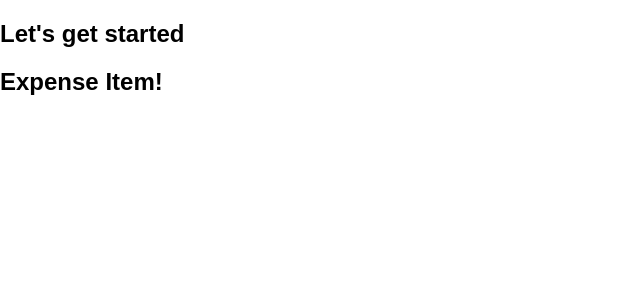
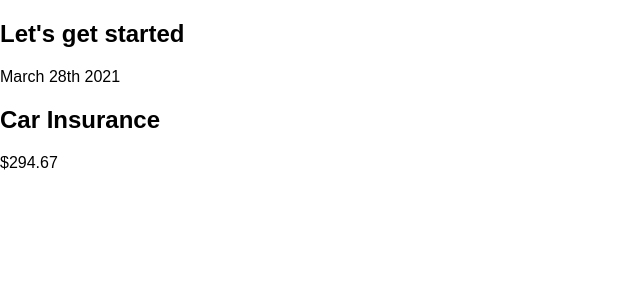
Before and after one commit to AlauddinSaikat71/React-Complete-Guide, a React (Create React App) app: page / in a window 1280 px wide. Shown: the top 300 px of the page, without its empty margins (0-640 px from the left). Built offline with nearby package versions, Linux system fonts and the light colour scheme.

Commit message:
writing more complex JSX code

```diff
--- a/src/components/ExpenseItem.js
+++ b/src/components/ExpenseItem.js
@@ -1,6 +1,14 @@
 import React from 'react';
 function ExpenseItem () {
-    return <h2>Expense Item!</h2>
+    return (
+        <div>
+            <div>March 28th 2021</div>
+            <div>
+                <h2>Car Insurance</h2>
+                <div>$294.67</div>
+            </div>
+        </div>
+    );
 }
 
 export default ExpenseItem;
```
